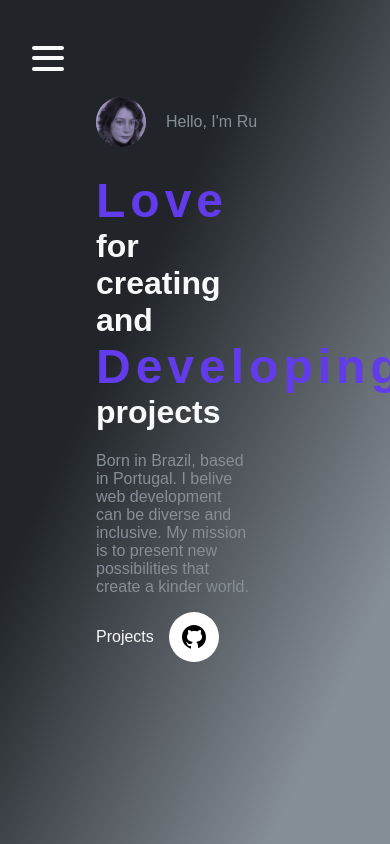
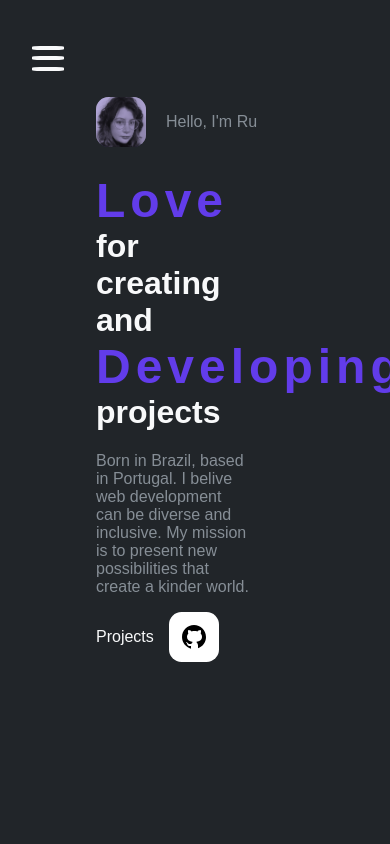
Before and after one commit to ruvolpe/portfolio, a React (Vite) app: page / in a window 390 px wide. Shown: the top 844 px of the page. Built offline with nearby package versions, Linux system fonts and the light colour scheme.

Commit message:
feat: first mobile version

```diff
--- a/src/GlobalStyles.js
+++ b/src/GlobalStyles.js
@@ -29,9 +29,6 @@ const GlobalStyles = createGlobalStyle`
 
   a {
     color: var(--white);
-    /* background: var(--purple);
-    border-radius: 25px;
-    padding: 16px 10px; */
     text-decoration: none;
     transition: transform 0.3s ease-in-out;
   }
--- a/src/components/Banner/styles.js
+++ b/src/components/Banner/styles.js
@@ -17,13 +17,7 @@ export const StyledMain = styled.main`
   height: 100vh;
   width: 100vw;
   overflow: hidden;
-  background: linear-gradient(
-    to top left,
-    var(--grey) 15%,
-    var(--dark-grey) 65%,
-    var(--grey) 15%,
-    var(--dark-grey) 15%
-  );
+  background: var(--dark-grey);
   color: var(--grey);
 `;
 
@@ -48,7 +42,7 @@ export const StyledHelloBox = styled.div`
 export const StyledImage = styled.img`
   width: 50px;
   height: 50px;
-  border-radius: 50%;
+  border-radius: 25%;
   filter: grayscale(100%);
   transform: scaleX(-1);
 `;
@@ -65,7 +59,7 @@ export const StyledOverlay = styled.div`
   height: 50px;
   background-color: var(--transparent-purple);
   mix-blend-mode: multiply;
-  border-radius: 100%;
+  border-radius: 25%;
 `;
 
 export const StyledTextDiv = styled.div`
@@ -122,7 +116,7 @@ export const StyledLinkBox = styled.div`
 `;
 
 export const StyledA = styled.a`
-  border-radius: 100%;
+  border-radius: 25%;
   height: 50px;
   width: 50px;
   display: flex;
--- a/src/components/Footer/styles.js
+++ b/src/components/Footer/styles.js
@@ -9,7 +9,9 @@ export const StyledFooter = styled.footer`
   overflow: hidden;
   background: var(--dark-grey);
   color: var(--grey);
-  padding: 10px clamp(3.125rem, 6rem, 7rem) 10px clamp(3.125rem, 6rem, 7rem);
+  @media (min-width: 768px) {
+    padding: 10px clamp(3.125rem, 6rem, 7rem) 10px clamp(3.125rem, 6rem, 7rem);
+  }
 `;
 
 export const StyledTextWrapper = styled.div`
@@ -23,7 +25,7 @@ export const StyledTextWrapper = styled.div`
 export const StyledImage = styled.img`
   width: 50px;
   height: 50px;
-  border-radius: 50%;
+  border-radius: 25%;
   filter: grayscale(100%);
   transform: scaleX(-1);
 `;
@@ -40,7 +42,7 @@ export const StyledOverlay = styled.div`
   height: 50px;
   background-color: var(--transparent-purple);
   mix-blend-mode: multiply;
-  border-radius: 100%;
+  border-radius: 25%;
 `;
 
 export const StyledDiv = styled.div`
--- a/src/components/Menu/index.jsx
+++ b/src/components/Menu/index.jsx
@@ -77,7 +77,7 @@ const StyledBurger = styled.button`
     width: 2rem;
     height: 0.25rem;
     background: var(--white);
-    border-radius: 10px;
+    border-radius: 25%;
     transition: all 0.3s linear;
     position: relative;
     transform-origin: 1px;
--- a/src/components/Menu/styles.js
+++ b/src/components/Menu/styles.js
@@ -62,7 +62,7 @@ export const StyledBurger = styled.button`
     width: 2rem;
     height: 0.25rem;
     background: ${({ open }) => (open ? "#0D0C1D" : "#EFFFFA")};
-    border-radius: 10px;
+    border-radius: 25%;
     transition: all 0.3s linear;
     position: relative;
     transform-origin: 1px;
--- a/src/components/Projects/styles.js
+++ b/src/components/Projects/styles.js
@@ -1,12 +1,15 @@
 import styled from "styled-components";
 
 export const StyledMain = styled.main`
-  height: 100%;
+  display: flex;
+  flex-direction: column;
+  align-items: center;
+  justify-content: center;
+  height: 150vh;
   width: 100vw;
   overflow: hidden;
   background: var(--dark-grey);
   color: var(--white);
-  padding: 40px;
 `;
 
 export const StyledBox = styled.div`
--- a/src/components/Social/styles.js
+++ b/src/components/Social/styles.js
@@ -1,27 +1,7 @@
 import styled from "styled-components";
 
-export const StyledFocusBox = styled.div`
-  position: relative;
-  height: 100vh;
-  display: flex;
-  align-items: center;
-  justify-content: center;
-  overflow: hidden;
-  margin: 0;
-`;
-
-export const StyledFocus = styled.div`
-  position: absolute;
-  width: 100px;
-  height: 100px;
-  border: 2px solid #333;
-  border-radius: 50%;
-  transform: translate(-50%, -50%);
-  pointer-events: none;
-`;
-
 export const StyledMain = styled.main`
-  height: 100vh;
+  height: 100%;
   width: 100vw;
   display: flex;
   flex-direction: column;
@@ -34,6 +14,7 @@ export const StyledMain = styled.main`
 
   @media (min-width: 768px) {
     flex-direction: row;
+    height: 100vh;
   }
 `;
 
@@ -74,7 +55,7 @@ export const StyledIconWrapper = styled.div`
   display: flex;
   justify-content: center;
   align-items: center;
-  border-radius: 20px;
+  border-radius: 25%;
 `;
 
 export const StyledTextWrapper = styled.div`
--- a/src/components/Techs/styles.js
+++ b/src/components/Techs/styles.js
@@ -16,14 +16,16 @@ export const StyledMain = styled.main`
 
 export const StyledBox = styled.div`
   display: flex;
+  flex-wrap: wrap;
   justify-content: space-around;
   max-width: 60vw;
   flex-wrap: wrap;
   gap: 100px;
+  height: 100%;
 `;
 
 export const StyledTriangle = styled.div`
-  margin-top: 50px;
+  @media (min-width: 768px) {
     position: absolute;
     background: linear-gradient(var(--purple), var(--grey));
     box-shadow: rgba(50, 50, 93, 0.25) 0px 50px 100px -20px,
@@ -32,4 +34,6 @@ export const StyledTriangle = styled.div`
     height: 100vh;
     width: 100vw;
     clip-path: polygon(50% 0, 100% 100%, 0 100%);
+    transform: rotate(180deg);
+  }
 `;
--- a/src/fragments/Card/styles.css
+++ b/src/fragments/Card/styles.css
@@ -1,5 +1,5 @@
 .card {
-  font-size: 3.5rem;
+  font-size: 2rem;
   width: 70vw;
   height: 50vh;
   display: flex;
@@ -8,16 +8,20 @@
   align-items: center;
   justify-content: center;
   background: var(--grey);
-  border-radius: 20px;
+  border-radius: 10px;
   box-shadow: rgba(50, 50, 93, 0.25) 0px 50px 100px -20px,
     rgba(0, 0, 0, 0.3) 0px 30px 60px -30px,
     rgba(10, 37, 64, 0.35) 0px -2px 6px 0px inset;
+
+  @media (min-width: 768px) {
+    font-size: 3.5rem;
+  }
 }
 
 .projects-img {
   width: 100%;
   height: 100%;
-  border-radius: 20px 20px 20px 20px;
+  border-radius: 10px;
   object-fit: cover;
 }
 
@@ -39,7 +43,7 @@
 .title {
   background-color: var(--purple);
   padding: 20px;
-  border-radius: 20px;
+  border-radius: 10px;
 }
 
 .link {
```
Lines whose indentation alone changed are shown as unchanged.
